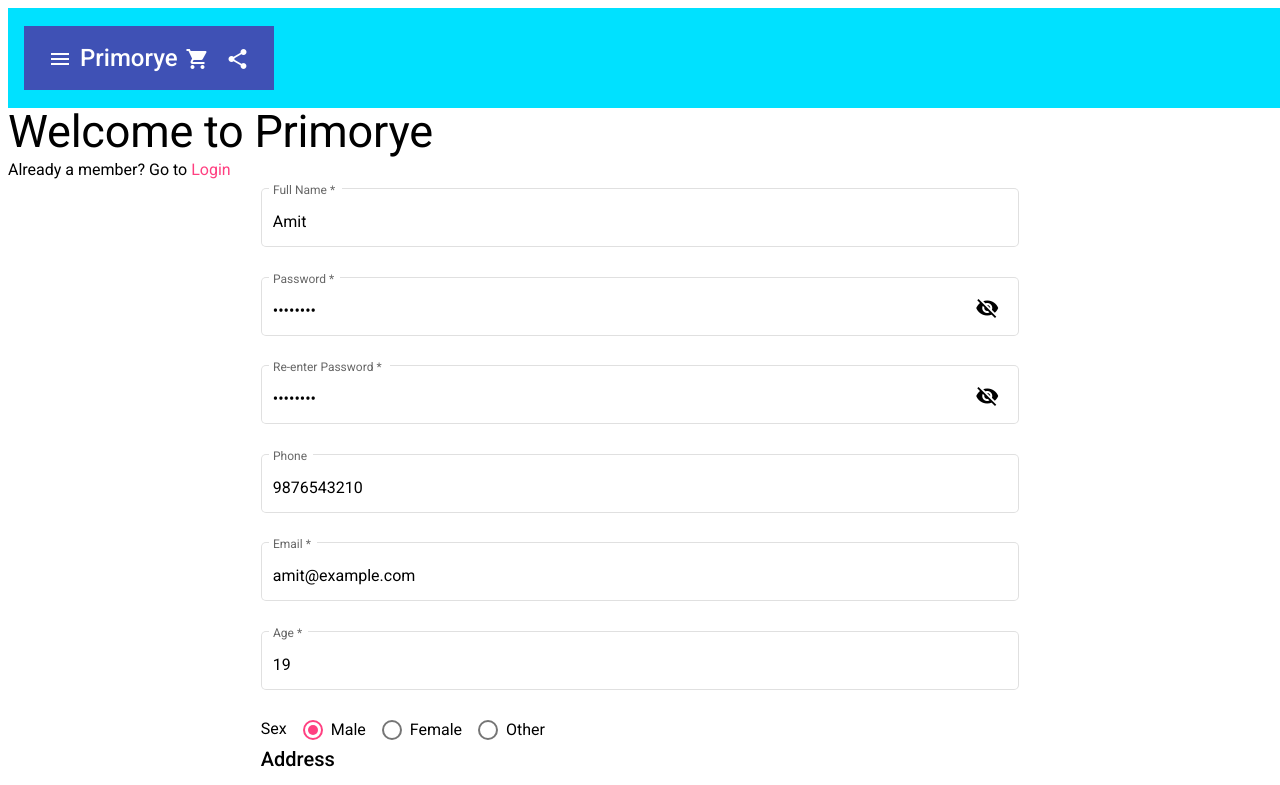
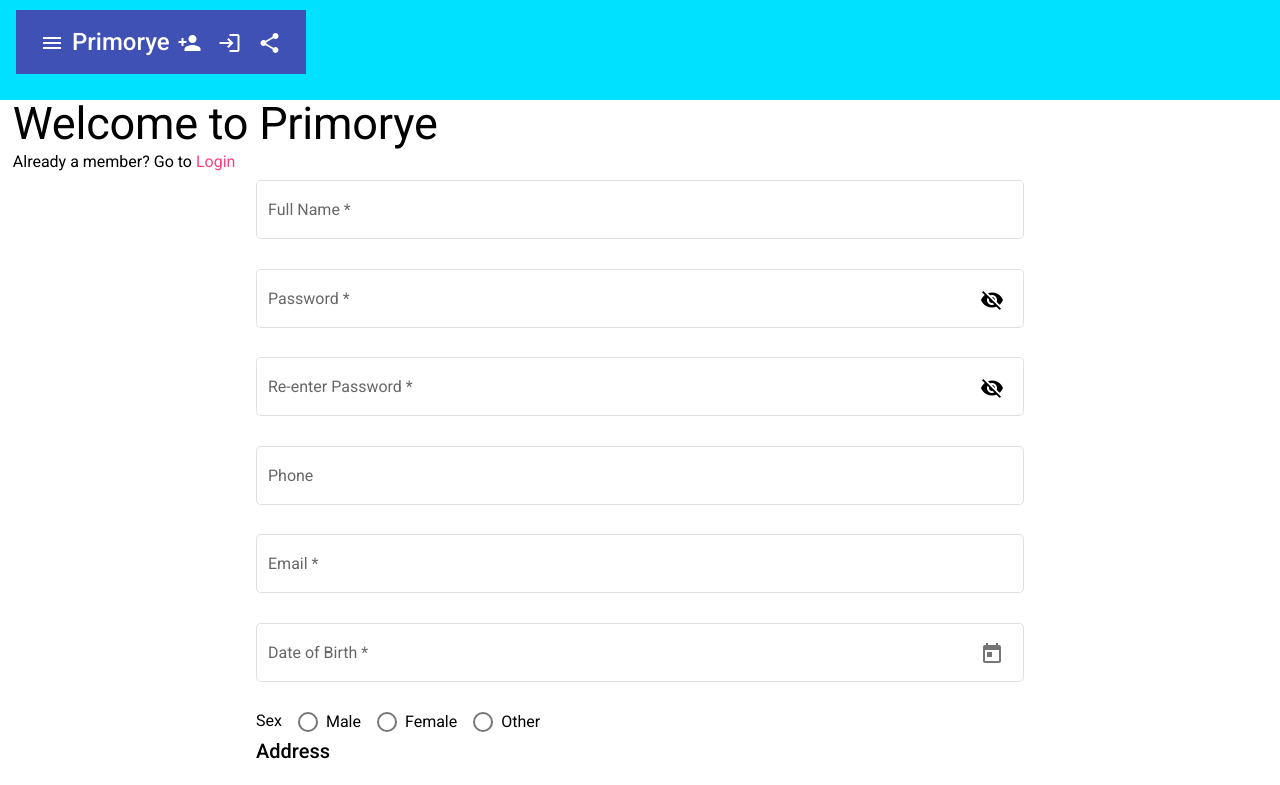
Before and after one commit to Pola8976/iwpjv1, an Angular app: page /signup in a window 1280 px wide. Shown: the top 785 px of the page. Built offline with nearby package versions, Linux system fonts and the light colour scheme.

Commit message:
age replaced with dob

```diff
--- a/src/app/app.module.ts
+++ b/src/app/app.module.ts
@@ -13,6 +13,7 @@ import { LandingComponent } from './landing/landing.component';
 import { LoginComponent } from './login/login.component';
 import { SignupComponent } from './signup/signup.component';
 import { DashboardComponent } from './dashboard/dashboard.component';
+import { MAT_DATE_LOCALE } from '@angular/material/core';
 
 @NgModule({
   declarations: [
--- a/src/app/backconn.service.ts
+++ b/src/app/backconn.service.ts
@@ -29,4 +29,8 @@ export class BackconnService {
   login(reqBody: string): Observable<any> {
     return this.http.post(this.rootUrl + '/login', reqBody, {headers: this.headers});
   }
+
+  logout(): Observable<any> {
+    return this.http.get(this.rootUrl + '/logout');
+  }
 }
--- a/src/app/material/material.module.ts
+++ b/src/app/material/material.module.ts
@@ -7,6 +7,8 @@ import { MatSliderModule } from '@angular/material/slider';
 import { MatRadioModule } from '@angular/material/radio';
 import { MatButtonModule } from '@angular/material/button'
 import { MatSnackBarModule } from '@angular/material/snack-bar'
+import { MatNativeDateModule } from '@angular/material/core';
+import { MatDatepickerModule } from '@angular/material/datepicker'
 
 
 const materialComponents = [
@@ -18,6 +20,8 @@ const materialComponents = [
   MatRadioModule,
   MatButtonModule,
   MatSnackBarModule,
+  MatNativeDateModule,
+  MatDatepickerModule,
 ];
 
 @NgModule({
--- a/src/app/signup/signup.component.html
+++ b/src/app/signup/signup.component.html
@@ -1,4 +1,4 @@
-<div>
+<div class="main-text">
     <span class="mat-display-2">Welcome to Primorye</span><br>
     <span class="mat-subheading-2">
         Already a member? Go to
@@ -33,32 +33,37 @@
                 <mat-icon>{{hideReenter ? 'visibility_off' : 'visibility'}}</mat-icon>
             </button>
         </mat-form-field>
+    </div>
 
-    </div>
     <mat-form-field appearance="outline">
         <mat-label>Phone</mat-label>
         <input matInput type="text" name="phone" formControlName="phone">
         <mat-hint></mat-hint>
         <mat-error *ngIf="signupForm.get('phone').invalid">Only numerals</mat-error>
     </mat-form-field>
+
     <mat-form-field appearance="outline">
         <mat-label>Email</mat-label>
         <input matInput type="email" name="email" formControlName="email" required>
         <mat-hint></mat-hint>
         <mat-error *ngIf="signupForm.get('email').invalid">unlike lmn@pqr[.xyz]</mat-error>
     </mat-form-field>
+
     <mat-form-field appearance="outline">
-        <mat-label>Age</mat-label>
-        <input matInput type="text" name="age" formControlName="age" required>
-        <mat-hint></mat-hint>
-        <mat-error *ngIf="signupForm.get('age').invalid">Minimum 13</mat-error>
+        <mat-label>Date of Birth</mat-label>
+        <input matInput type="text" [max]="maxDate" formControlName="dob" [matDatepicker]="dobPicker" required>
+        <mat-datepicker-toggle matSuffix [for]="dobPicker"></mat-datepicker-toggle>
+        <mat-datepicker #dobPicker></mat-datepicker>
+        <mat-error>Age limit 13</mat-error>
     </mat-form-field>
+
     <mat-radio-group name="sex" formControlName="sex">
         <label for="sex" id="sexLabel"><span class="mat-subheading-2">Sex</span></label>
         <mat-radio-button value="m">Male</mat-radio-button>
         <mat-radio-button value="f">Female</mat-radio-button>
         <mat-radio-button value="o">Other</mat-radio-button>
     </mat-radio-group>
+
     <div formGroupName="address">
         <span class="mat-title">Address</span>
         <mat-form-field appearance="outline">
@@ -67,30 +72,35 @@
             <mat-hint></mat-hint>
             <mat-error *ngIf="signupForm.get(['address', 'house']).invalid">House required</mat-error>
         </mat-form-field>
+
         <mat-form-field appearance="outline">
             <mat-label>Area</mat-label>
             <input matInput type="text" name="area" formControlName="area" required>
             <mat-hint></mat-hint>
             <mat-error *ngIf="signupForm.get(['address', 'area']).invalid">Area required</mat-error>
         </mat-form-field>
+
         <mat-form-field appearance="outline">
             <mat-label>Landmark</mat-label>
             <input matInput type="text" name="landmark" formControlName="landmark" required>
             <mat-hint></mat-hint>
             <mat-error *ngIf="signupForm.get(['address', 'landmark']).invalid"></mat-error>
         </mat-form-field>
+
         <mat-form-field appearance="outline">
             <mat-label>City</mat-label>
             <input matInput type="text" name="city" formControlName="city" required>
             <mat-hint></mat-hint>
             <mat-error *ngIf="signupForm.get(['address', 'city']).invalid">City required</mat-error>
         </mat-form-field>
+
         <mat-form-field appearance="outline">
             <mat-label>State</mat-label>
             <input matInput type="text" name="state" formControlName="state" required>
             <mat-hint></mat-hint>
             <mat-error *ngIf="signupForm.get(['address', 'state']).invalid">State required</mat-error>
         </mat-form-field>
+
         <mat-form-field appearance="outline">
             <mat-label>Pin</mat-label>
             <input matInput type="text" name="pin" formControlName="pin" required>
@@ -98,6 +108,7 @@
             <mat-error *ngIf="signupForm.get(['address', 'pin']).invalid">unlike 6 digit number</mat-error>
         </mat-form-field>
     </div>
+
     <button mat-flat-button color="accent" value="submit" [disabled]="!signupForm.valid">Submit</button>
 </form>
 
@@ -108,7 +119,7 @@
 <p>{{ signupForm.get(['passwords', 'pass']).invalid }}</p>
 <p>{{ signupForm.get(['passwords', 'reenter']).invalid }}</p>
 <p>{{ signupForm.get('phone').invalid }}</p>
-<p>{{ signupForm.get('age').invalid }}</p>
+<p>{{ signupForm.get('dob').invalid }}</p>
 <p>{{ signupForm.get('email').invalid }}</p>
 <p>{{ signupForm.get('sex').invalid }}</p>
 <p>{{ signupForm.get(['address', 'house']).invalid }}</p>
--- a/src/app/signup/signup.component.scss
+++ b/src/app/signup/signup.component.scss
@@ -1,4 +1,8 @@
 $formEleWidth: 60%;
+
+.main-text {
+    margin-left: 1%;
+}
 
 form {
     display: flex;
--- a/src/app/signup/signup.component.ts
+++ b/src/app/signup/signup.component.ts
@@ -12,25 +12,26 @@ export class SignupComponent implements OnInit {
 
   hidePass = true;
   hideReenter = true;
+  maxDate: Date;
 
   signupForm = this.formBuilder.group({
-    fullName: ['Amit', Validators.required],
+    fullName: ['', Validators.required],
     // username: ['', Validators.required],
     passwords: this.formBuilder.group({
-      pass: ['Aa!12345', [Validators.required, Validators.pattern('(?=.*[a-z])(?=.*[A-Z])(?=.*[0-9])(?=.*[!@#$%^&]).{8,24}')]],
-      reenter: ['Aa!12345', Validators.required],
+      pass: ['', [Validators.required, Validators.pattern('(?=.*[a-z])(?=.*[A-Z])(?=.*[0-9])(?=.*[!@#$%^&]).{8,24}')]],
+      reenter: ['', Validators.required],
     }, {validators: this.mustMatch('pass', 'reenter')}),
-    phone: ['9876543210', Validators.pattern('[0-9]*')],
-    email: ['amit@example.com', [Validators.required, Validators.email]],
-    age: [19, Validators.min(13)],
-    sex: ['m'],
+    phone: ['', Validators.pattern('[0-9]*')],
+    email: ['', [Validators.required, Validators.email]],
+    dob: ['',[Validators.required]],
+    sex: [''],
     address: this.formBuilder.group({
-      house: ['A11', Validators.required],
-      area: ['abc', Validators.required],
-      landmark: ['def'],
-      city: ['Pune', Validators.required],
-      state: ['Maharashtra', Validators.required],
-      pin: ['411001', [Validators.required, Validators.pattern('^[0-9]{6}$')]],
+      house: ['', Validators.required],
+      area: ['', Validators.required],
+      landmark: [''],
+      city: ['', Validators.required],
+      state: ['', Validators.required],
+      pin: ['', [Validators.required, Validators.pattern('^[0-9]{6}$')]],
     }),
   });
 
@@ -67,7 +68,9 @@ export class SignupComponent implements OnInit {
   }
 
   ngOnInit(): void {
-
+    this.maxDate = new Date();
+    const today = new Date();
+    this.maxDate.setFullYear(today.getFullYear()-13);
   }
 
 }
--- a/src/app/top-bar/top-bar.component.html
+++ b/src/app/top-bar/top-bar.component.html
@@ -4,11 +4,25 @@
             <mat-icon>menu</mat-icon>
         </button>
         <a class="top-link title" routerLink="">Primorye</a>
-        <span class="example-spacer"></span>
-        <a routerLink="/cart" mat-icon-button class="example-icon favorite-icon" aria-label="Example icon-button with heart icon">
-            <mat-icon md-dark>shopping_cart</mat-icon>
-        </a>
-        <button mat-icon-button class="example-icon" aria-label="Example icon-button with share icon">
+        <span class="top-bar-spacer"></span>
+        <span *ngIf="isSetSessionCname()">
+            <span>Welcome, {{ isSetSessionCname() }}</span>
+            <a routerLink="/cart" mat-icon-button aria-label="shopping cart">
+                <mat-icon md-dark>shopping_cart</mat-icon>
+            </a>
+            <button (click)="logout()" mat-icon-button aria-label="logout">
+                <mat-icon md-dark>logout</mat-icon>
+            </button>
+        </span>
+        <span *ngIf="!isSetSessionCname()">
+            <a routerLink="/signup" mat-icon-button aria-label="signup">
+                <mat-icon md-dark>person_add</mat-icon>
+            </a>
+            <a routerLink="/login" mat-icon-button aria-label="login">
+                <mat-icon md-dark>login</mat-icon>
+            </a>
+        </span>
+        <button mat-icon-button aria-label="Example icon-button with share icon">
             <mat-icon>share</mat-icon>
         </button>
     </mat-toolbar>
--- a/src/app/top-bar/top-bar.component.scss
+++ b/src/app/top-bar/top-bar.component.scss
@@ -1,4 +1,12 @@
-.example-spacer {
+p {
+    margin-top: 0%;
+}
+
+.top-bar-spacer {
+    flex: 1 1 auto;
+}
+
+.top-bar-spacer-r {
     flex: 1 1 auto;
 }
 
--- a/src/app/top-bar/top-bar.component.ts
+++ b/src/app/top-bar/top-bar.component.ts
@@ -1,4 +1,6 @@
 import { Component, OnInit } from '@angular/core';
+import { Router } from '@angular/router';
+import { BackconnService } from '../backconn.service';
 
 @Component({
   selector: 'app-top-bar',
@@ -7,7 +9,27 @@ import { Component, OnInit } from '@angular/core';
 })
 export class TopBarComponent implements OnInit {
 
-  constructor() { }
+  constructor(
+    private backConnService: BackconnService,
+    private router: Router,
+  ) { }
+
+  isSetSessionCname(): string | null {
+    return sessionStorage.getItem('cname') ? sessionStorage.getItem('cname') : null;
+  }
+
+  logout(): void {
+    this.backConnService.logout().subscribe(reply => {
+      console.log(reply);
+      if(reply.result == "success") {
+        sessionStorage. removeItem('cname');
+        this.router.navigate(['']);
+      }
+      else {
+        alert("error");
+      }
+    });
+  }
 
   ngOnInit(): void {
   }
--- a/src/styles.scss
+++ b/src/styles.scss
@@ -1,7 +1,7 @@
 /* You can add global styles to this file, and also import other style files */
 
-// html, body { height: 100%; }
-// body { margin: 0; font-family: Roboto, "Helvetica Neue", sans-serif; }
+html, body { height: 100%; }
+body { margin: 0; font-family: Roboto, "Helvetica Neue", sans-serif; }
 
 /* Global Styles */
 
```
Also changed, not shown: 2 other files (tests, documents, lock files or other folders).
